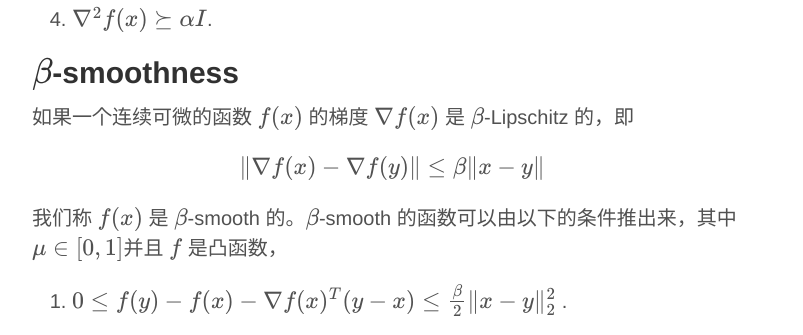
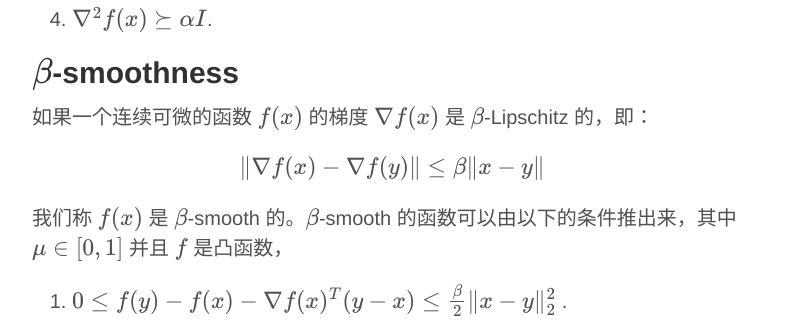
Before and after one commit to bjsc/cswhjiang.github.io, a Jekyll site: the page built from _posts/2015-04-08-strong-convexity-and-smoothness.md, in a window 1280 px wide and 900 px high, scrolled down 1354 px. Shown: the part 154-489 px from the top of the window, without its empty margins (248-1051 px from the left). Built offline with Jekyll 4.4.1, drawn with Linux system fonts in a browser that asks for light colours; formulas are drawn with MathJax 3; comment, search, counter and statistics services are not loaded.

```diff
--- a/_posts/2015-04-08-strong-convexity-and-smoothness.md
+++ b/_posts/2015-04-08-strong-convexity-and-smoothness.md
@@ -48,11 +48,11 @@ $$\alpha$$-strong convexity 可以由以下的条件推出：
 
 ## $$ \beta$$-smoothness
 
-如果一个连续可微的函数 $$ f(x)$$ 的梯度 $$ \nabla f(x)$$ 是 $$ \beta$$-Lipschitz 的，即
+如果一个连续可微的函数 $$ f(x)$$ 的梯度 $$ \nabla f(x)$$ 是 $$ \beta$$-Lipschitz 的，即：
 
 $$ \|\nabla f(x) - \nabla f(y)\| \leq \beta \|x -y\|$$
 
-我们称 $$ f(x)$$  是 $$ \beta$$-smooth 的。$$ \beta$$-smooth 的函数可以由以下的条件推出来，其中 $$ \mu \in [0, 1]$$并且 $$f$$ 是凸函数，
+我们称 $$ f(x)$$  是 $$ \beta$$-smooth 的。$$ \beta$$-smooth 的函数可以由以下的条件推出来，其中 $$ \mu \in [0, 1]$$ 并且 $$f$$ 是凸函数，
 
 1. $$ 0 \leq f(y) - f(x) - \nabla f(x)^T (y-x) \leq \frac{\beta}{2} \|x-y\|_2^2$$ .
 
```
